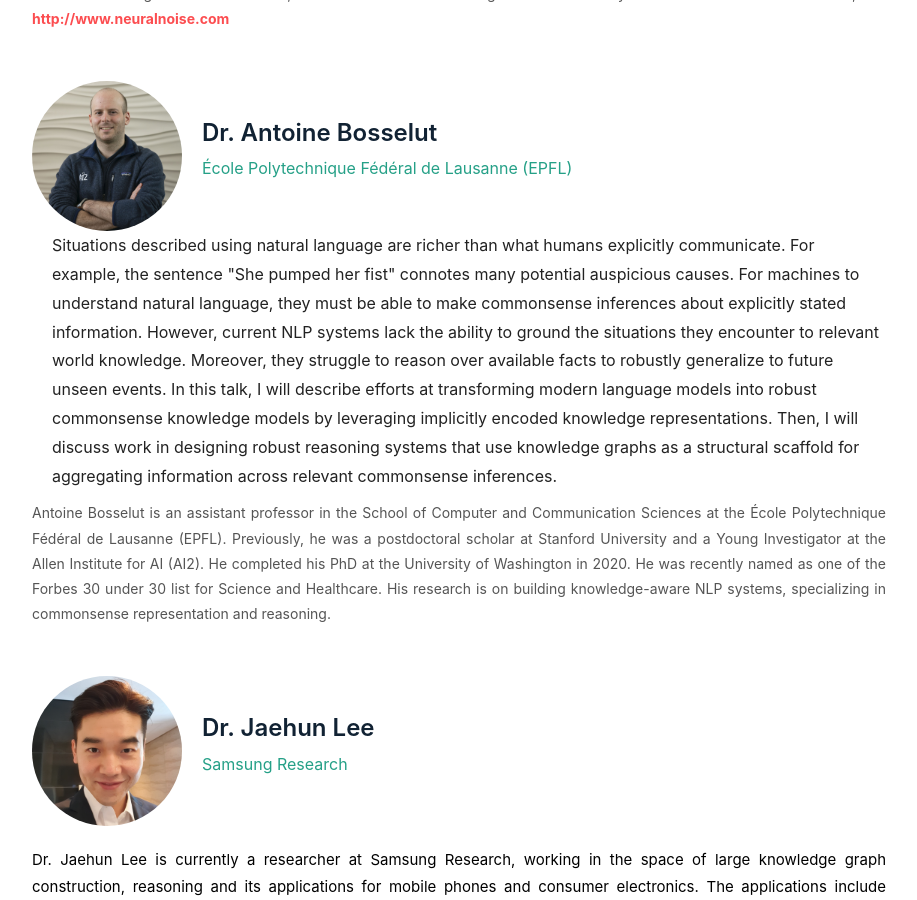
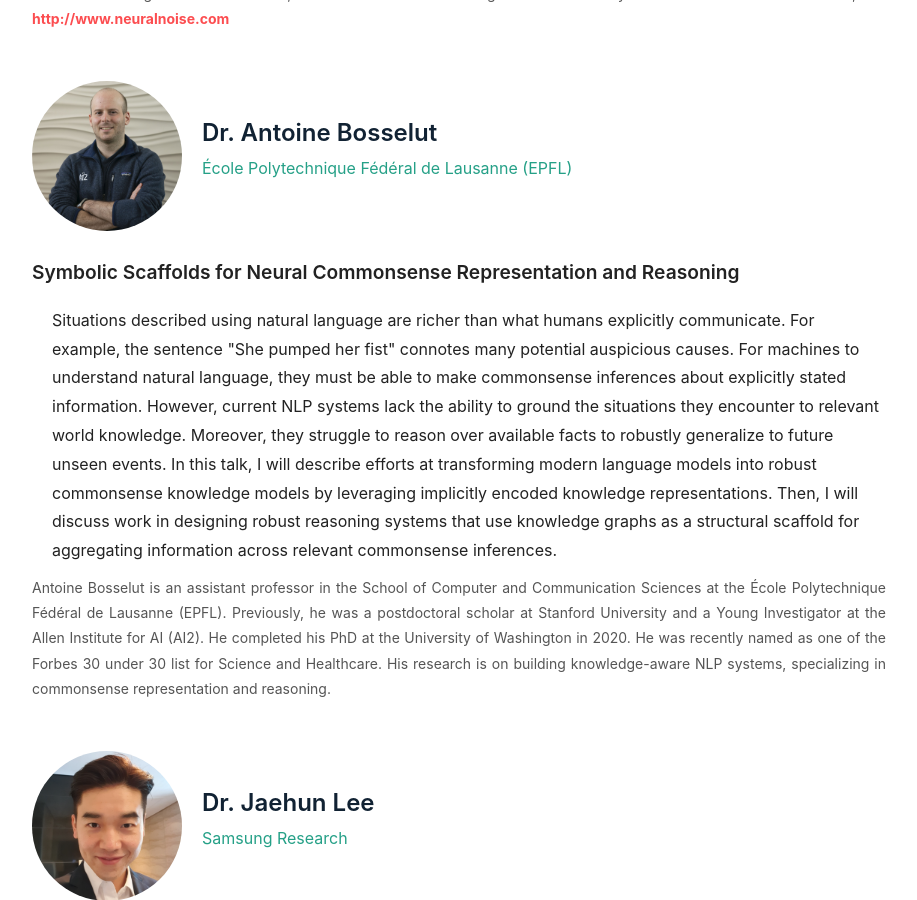
Before and after one commit to krhcai/krhcai.github.io, a Jekyll site: the page built from index.html, in a window 1280 px wide and 900 px high, scrolled down 3240 px. Shown: the whole window, without its empty margins (181-1098 px from the left). Built offline with Jekyll 4.4.1, drawn with Linux system fonts in a browser that asks for light colours; nearby versions of some CDN libraries; the list of posts is cut into pages by our own code.

Commit message:
added title for AB talk

```diff
--- a/index.html
+++ b/index.html
@@ -145,7 +145,7 @@ key: page-index
         </div>
         <div style="clear:both;""></div>
         <!-- <div style="margin-left:20px; margin-top: 30px; color:rgb(53, 17, 17); font-size:12px"><i>Abstract</i></div> -->
-        <!-- <h4 class="abstract-title">Logical Neural Networks: Tow</h4>-->
+        <h4 class="abstract-title">Symbolic Scaffolds for Neural Commonsense Representation and Reasoning</h4>
         <div class="abstract">
             Situations described using natural language are richer than what humans explicitly communicate.
             For example, the sentence "She pumped her fist" connotes many potential auspicious causes.
```
